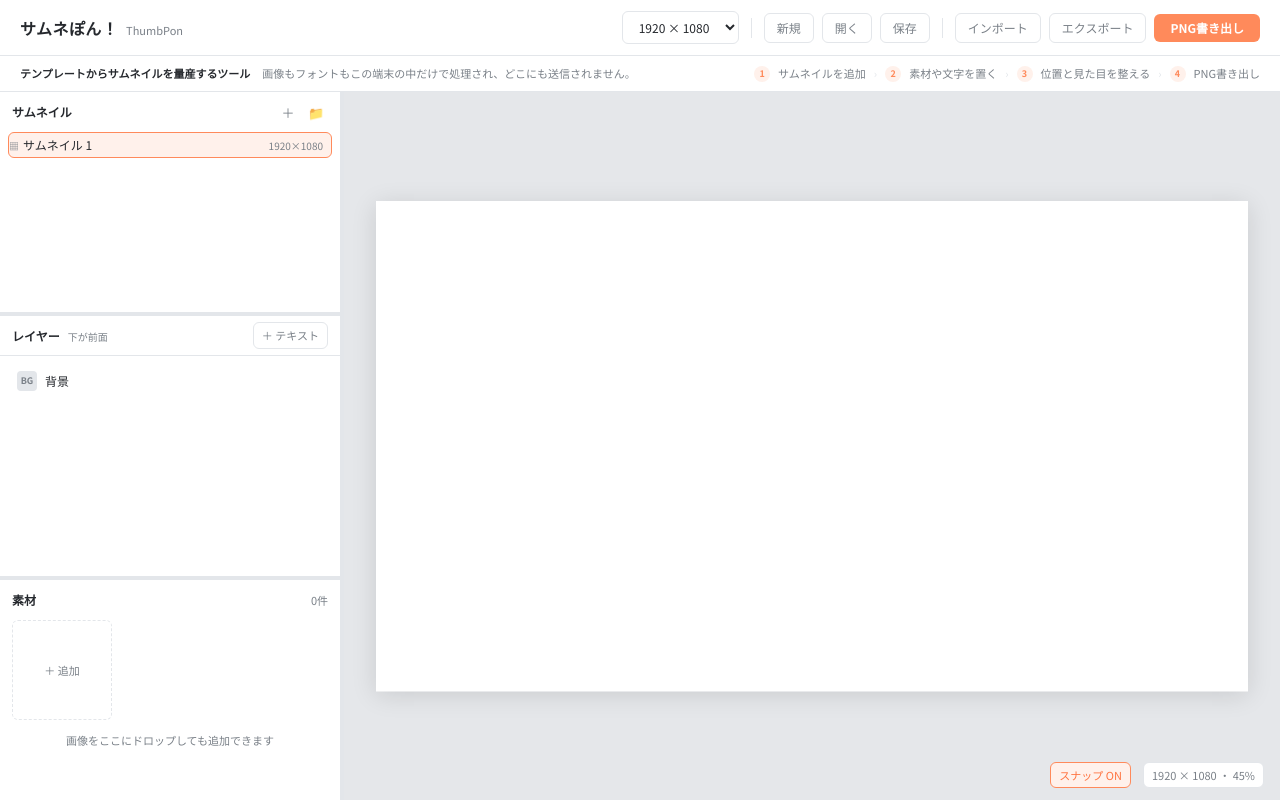
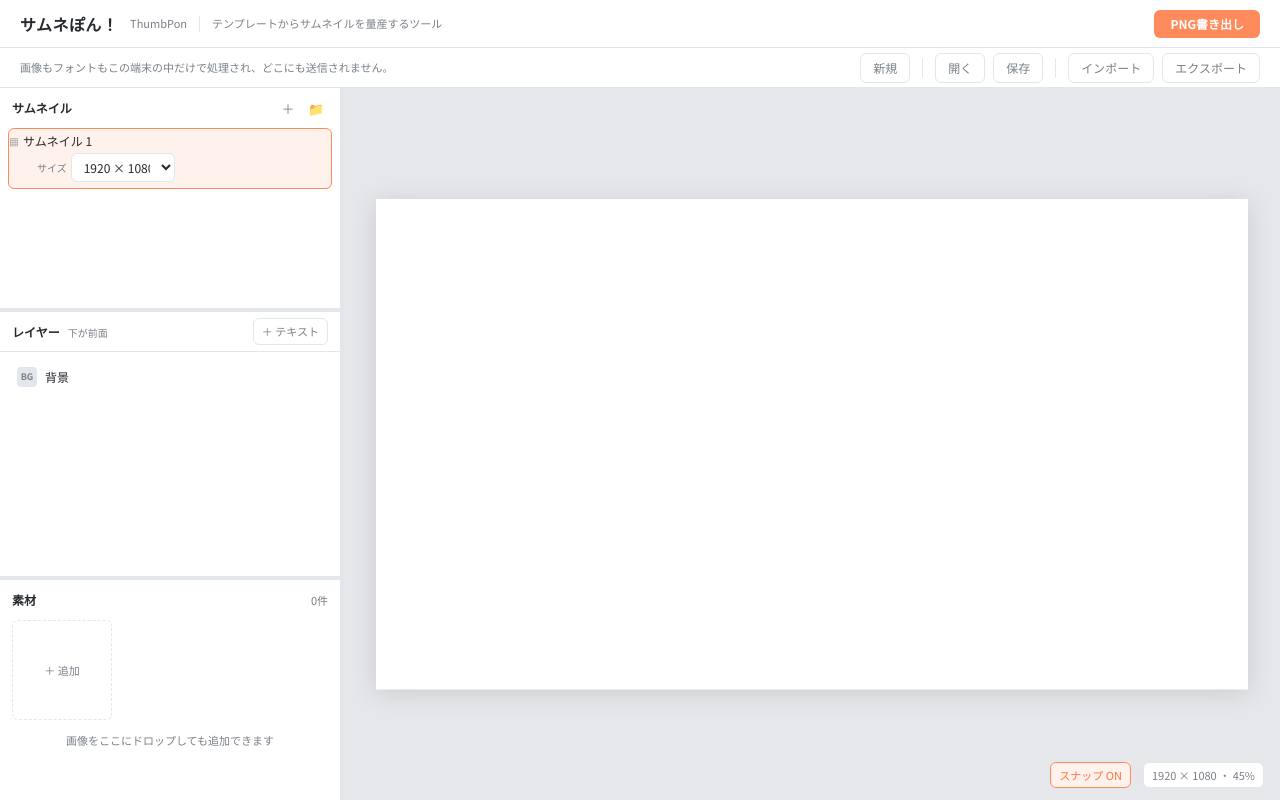
Before and after one commit to plasmo310/react-thumbpon, a React (Vite) app: page / in a window 1280 px wide. Built offline with nearby package versions, Linux system fonts and the light colour scheme.

Commit message:
modify buttons

```diff
--- a/src/App.tsx
+++ b/src/App.tsx
@@ -2,7 +2,6 @@ import { useEffect, useRef, useState } from 'react'
 import AssetPanel from './components/asset/AssetPanel'
 import CanvasStage from './components/canvas/CanvasStage'
 import Header from './components/header/Header'
-import { UsageBar } from './components/header/UsageBar'
 import { WorkspaceNotice } from './components/header/WorkspaceNotice'
 import LayerPanel from './components/layer/LayerPanel'
 import ThumbnailPanel from './components/thumbnail/ThumbnailPanel'
@@ -45,7 +44,6 @@ export default function App() {
   return (
     <div className="flex h-full flex-col overflow-hidden">
       <Header />
-      <UsageBar />
       <WorkspaceNotice />
       <div className="flex min-h-0 flex-1">
         <aside
--- a/src/components/header/CanvasSizeSelect.tsx
+++ /dev/null
@@ -1,68 +0,0 @@
-import { useState } from 'react'
-import { useCurrentThumbnail, useEditorStore } from '../../store'
-import { CANVAS_PRESETS, CUSTOM_PRESET_ID } from '../../types'
-import { NumberInput } from '../ui'
-import { toolbarSelect } from './styles'
-
-/**
- * キャンバスサイズの切り替え。
- * プリセットと一致していてもカスタム入力を開いたままにできるよう、選択状態を自前で持つ。
- */
-export function CanvasSizeSelect() {
-  const { canvas } = useCurrentThumbnail()
-  const setCanvasSize = useEditorStore((s) => s.setCanvasSize)
-  const [customMode, setCustomMode] = useState(false)
-
-  const matched = CANVAS_PRESETS.find(
-    (p) => p.width === canvas.width && p.height === canvas.height,
-  )
-  const presetValue = matched && !customMode ? matched.id : CUSTOM_PRESET_ID
-  const showCustom = presetValue === CUSTOM_PRESET_ID
-
-  return (
-    <>
-      <select
-        className={`${toolbarSelect} px-3`}
-        value={presetValue}
-        onChange={(e) => {
-          if (e.target.value === CUSTOM_PRESET_ID) {
-            setCustomMode(true)
-            return
-          }
-          const preset = CANVAS_PRESETS.find((p) => p.id === e.target.value)
-          if (preset) {
-            setCustomMode(false)
-            setCanvasSize({ width: preset.width, height: preset.height })
-          }
-        }}
-      >
-        {CANVAS_PRESETS.map((preset) => (
-          <option key={preset.id} value={preset.id}>
-            {preset.label}
-          </option>
-        ))}
-        <option value={CUSTOM_PRESET_ID}>カスタム</option>
-      </select>
-
-      {showCustom && (
-        <div className="flex items-center gap-1 text-xs text-ink-sub">
-          <div className="w-20">
-            <NumberInput
-              value={canvas.width}
-              min={1}
-              onChange={(width) => setCanvasSize({ width, height: canvas.height })}
-            />
-          </div>
-          ×
-          <div className="w-20">
-            <NumberInput
-              value={canvas.height}
-              min={1}
-              onChange={(height) => setCanvasSize({ width: canvas.width, height })}
-            />
-          </div>
-        </div>
-      )}
-    </>
-  )
-}
--- a/src/components/header/Header.tsx
+++ b/src/components/header/Header.tsx
@@ -1,26 +1,42 @@
-import { CanvasSizeSelect } from './CanvasSizeSelect'
 import { ExportButton } from './ExportButton'
 import { NewProjectButton } from './NewProjectButton'
 import { ProjectFileButtons } from './ProjectFileButtons'
 import { WorkspaceButtons } from './WorkspaceButtons'
+import { WorkspaceStatus } from './WorkspaceStatus'
 
-/** 画面上部のツールバー。中身の状態は各ボタン側に閉じているので、ここは並べるだけ */
+/**
+ * 画面上部のツールバー。中身の状態は各ボタン側に閉じているので、ここは並べるだけ。
+ * 操作を1列に並べると右上に固まって読み取れないので、
+ * 1段目＝何のツールで今どこに保存しているか、2段目＝ファイル操作、と役割で段を分ける。
+ */
 export default function Header() {
   return (
-    <header className="flex h-14 shrink-0 items-center justify-between border-b border-line bg-panel px-5">
-      <div className="flex items-baseline gap-2">
-        <h1 className="text-base font-bold tracking-wide">サムネぽん！</h1>
-        <span className="text-[11px] text-ink-sub">ThumbPon</span>
+    <header className="shrink-0">
+      <div className="flex h-12 items-center gap-3 border-b border-line bg-panel px-5">
+        <h1 className="shrink-0 text-base font-bold tracking-wide">サムネぽん！</h1>
+        <span className="shrink-0 text-[11px] text-ink-sub">ThumbPon</span>
+        <div className="h-4 w-px shrink-0 bg-line" />
+        <span className="min-w-0 truncate text-[11px] text-ink-sub">
+          テンプレートからサムネイルを量産するツール
+        </span>
+
+        <div className="ml-auto flex shrink-0 items-center gap-3">
+          <WorkspaceStatus />
+          <ExportButton />
+        </div>
       </div>
 
-      <div className="flex items-center gap-2">
-        <CanvasSizeSelect />
-        <div className="mx-1 h-5 w-px bg-line" />
-        <NewProjectButton />
-        <WorkspaceButtons />
-        <div className="mx-1 h-5 w-px bg-line" />
-        <ProjectFileButtons />
-        <ExportButton />
+      <div className="flex h-10 items-center gap-2 border-b border-line bg-panel px-5">
+        <span className="min-w-0 truncate text-[11px] text-ink-sub">
+          画像もフォントもこの端末の中だけで処理され、どこにも送信されません。
+        </span>
+
+        <div className="ml-auto flex shrink-0 items-center gap-2 pl-4">
+          <NewProjectButton />
+          <WorkspaceButtons />
+          <div className="mx-1 h-5 w-px bg-line" />
+          <ProjectFileButtons />
+        </div>
       </div>
     </header>
   )
--- a/src/components/header/UsageBar.tsx
+++ /dev/null
@@ -1,36 +0,0 @@
-/** 左から順に踏む手順。番号は表示時に振るので、ここには文言だけを置く */
-const STEPS = [
-  'サムネイルを追加',
-  '素材や文字を置く',
-  '位置と見た目を整える',
-  'PNG書き出し',
-]
-
-/**
- * ヘッダー下に常に出す案内帯。
- * 初めて開いた人が、何のツールでどう進めればよいかを画面を離れずに掴めるようにする。
- */
-export function UsageBar() {
-  return (
-    <div className="flex h-9 shrink-0 items-center gap-3 border-b border-line bg-panel px-5 text-[11px] text-ink-sub">
-      <span className="shrink-0 font-bold text-ink">
-        テンプレートからサムネイルを量産するツール
-      </span>
-      <span className="min-w-0 truncate">
-        画像もフォントもこの端末の中だけで処理され、どこにも送信されません。
-      </span>
-
-      <ol className="ml-auto flex shrink-0 items-center gap-2">
-        {STEPS.map((step, index) => (
-          <li key={step} className="flex items-center gap-2">
-            {index > 0 && <span aria-hidden className="text-line">›</span>}
-            <span className="flex h-4 w-4 items-center justify-center rounded-full bg-accent-soft text-[9px] font-bold text-accent">
-              {index + 1}
-            </span>
-            {step}
-          </li>
-        ))}
-      </ol>
-    </div>
-  )
-}
--- /dev/null
+++ b/src/components/header/WorkspaceStatus.tsx
@@ -0,0 +1,28 @@
+import { canUseFileSystemAccess } from '../../lib/storage/fsAccess'
+import { useEditorStore } from '../../store'
+
+/**
+ * 今どのフォルダを正本として作業しているかの表示。
+ * 操作ではなく状態なので、ファイル操作の段ではなくヘッダー1段目に置く。
+ */
+export function WorkspaceStatus() {
+  const status = useEditorStore((s) => s.workspaceStatus)
+  const folderName = useEditorStore((s) => s.workspaceFolderName)
+  const dirty = useEditorStore((s) => s.workspaceDirty)
+
+  if (!canUseFileSystemAccess() || status !== 'connected' || !folderName) return null
+
+  return (
+    <span
+      className="max-w-[200px] truncate text-[11px] text-ink-sub"
+      title={
+        dirty
+          ? `ワークスペース: ${folderName}（未保存の変更があります）`
+          : `ワークスペース: ${folderName}`
+      }
+    >
+      {dirty ? '● ' : ''}
+      {folderName}
+    </span>
+  )
+}
--- a/src/components/header/styles.ts
+++ b/src/components/header/styles.ts
@@ -1,11 +1,3 @@
 /** ヘッダーに並ぶ枠線ボタンの共通クラス */
 export const toolbarButton =
   'rounded-md border border-line px-3 py-1.5 text-xs text-ink-sub transition hover:border-accent hover:text-accent'
-
-/**
- * ヘッダーに並ぶ select の共通クラス。
- * 左右の余白だけは使う場所で違うので、あえて含めず利用側で足す
- * （Tailwind は同種のユーティリティを重ねると後勝ちになり、意図した方が効かなくなるため）。
- */
-export const toolbarSelect =
-  'cursor-pointer rounded-md border border-line bg-white py-1.5 text-xs outline-none focus:border-accent'
--- a/src/components/thumbnail/ThumbnailRow.tsx
+++ b/src/components/thumbnail/ThumbnailRow.tsx
@@ -3,9 +3,12 @@ import { DND_TYPE } from '../../lib/dom/dnd'
 import { useEditorStore } from '../../store'
 import type { Thumbnail } from '../../types'
 import { IconButton } from '../ui'
+import { ThumbnailSizeRow } from './ThumbnailSizeRow'
 
 /**
- * サムネイル一覧の1行。ダブルクリックで名前を編集できる。
+ * サムネイル一覧の1行。ダブルクリックで名前を編集でき、選択中はキャンバスサイズの行が開く。
+ * ドラッグと選択は名前の行にだけ付ける。サイズ入力を触ったときに
+ * 行ごと動いたり選択が変わったりしないようにするため。
  *
  * @param props.thumbnail 表示するサムネイル
  * @param props.depth     入れ子の深さ。フォルダ内なら 1。左の余白に使う
@@ -24,6 +27,11 @@ export function ThumbnailRow({ thumbnail, depth }: { thumbnail: Thumbnail; depth
 
   return (
     <li
+      className={`flex flex-col rounded-md border transition ${
+        active ? 'border-accent bg-accent-soft' : 'border-transparent hover:bg-app'
+      }`}
+    >
+      <div
         draggable={!editing}
         onDragStart={(event) => {
           event.dataTransfer.setData(DND_TYPE.thumbnail, thumbnail.id)
@@ -32,9 +40,7 @@ export function ThumbnailRow({ thumbnail, depth }: { thumbnail: Thumbnail; depth
         onClick={() => selectThumbnail(thumbnail.id)}
         onDoubleClick={() => setEditing(true)}
         style={{ paddingLeft: depth * 12 }}
-      className={`group flex cursor-pointer items-center gap-1 rounded-md border px-2 py-1 transition ${
-        active ? 'border-accent bg-accent-soft' : 'border-transparent hover:bg-app'
-      }`}
+        className="group flex cursor-pointer items-center gap-1 px-2 py-1"
       >
         <span className="shrink-0 text-[10px] text-ink-sub">▦</span>
         {editing ? (
@@ -57,9 +63,12 @@ export function ThumbnailRow({ thumbnail, depth }: { thumbnail: Thumbnail; depth
             {thumbnail.name}
           </span>
         )}
+        {/* 選択中は下のサイズ行が同じ内容を持つので、ここには出さない */}
+        {!active && (
           <span className="shrink-0 text-[10px] text-ink-sub">
             {thumbnail.canvas.width}×{thumbnail.canvas.height}
           </span>
+        )}
         <div className="hidden shrink-0 items-center group-hover:flex">
           <IconButton title="複製" onClick={() => duplicateThumbnail(thumbnail.id)}>
             ⧉
@@ -73,6 +82,13 @@ export function ThumbnailRow({ thumbnail, depth }: { thumbnail: Thumbnail; depth
             </IconButton>
           )}
         </div>
+      </div>
+
+      {active && (
+        <div style={{ paddingLeft: depth * 12 }}>
+          <ThumbnailSizeRow />
+        </div>
+      )}
     </li>
   )
 }
--- /dev/null
+++ b/src/components/thumbnail/ThumbnailSizeRow.tsx
@@ -0,0 +1,70 @@
+import { useState } from 'react'
+import { useCurrentThumbnail, useEditorStore } from '../../store'
+import { CANVAS_PRESETS, CUSTOM_PRESET_ID } from '../../types'
+import { NumberInput, Select } from '../ui'
+
+/**
+ * 選択中のサムネイルのキャンバスサイズを変える行。
+ * サイズはサムネイルごとの属性なので、ヘッダーではなくサムネイル一覧の中に置く。
+ * プリセットと一致していてもカスタム入力を開いたままにできるよう、選択状態を自前で持つ。
+ */
+export function ThumbnailSizeRow() {
+  const { canvas } = useCurrentThumbnail()
+  const setCanvasSize = useEditorStore((s) => s.setCanvasSize)
+  const [customMode, setCustomMode] = useState(false)
+
+  const matched = CANVAS_PRESETS.find(
+    (p) => p.width === canvas.width && p.height === canvas.height,
+  )
+  const presetValue = matched && !customMode ? matched.id : CUSTOM_PRESET_ID
+  const showCustom = presetValue === CUSTOM_PRESET_ID
+
+  const options = [
+    ...CANVAS_PRESETS.map((preset) => ({ label: preset.label, value: preset.id })),
+    { label: 'カスタム', value: CUSTOM_PRESET_ID },
+  ]
+
+  return (
+    // サイドバーは 240px まで縮むので、入りきらないときは折り返す
+    <div className="flex flex-wrap items-center gap-1 px-2 pb-1.5 pl-7">
+      <span className="shrink-0 text-[10px] text-ink-sub">サイズ</span>
+      <div className="w-[104px]">
+        <Select
+          value={presetValue}
+          options={options}
+          onChange={(value) => {
+            if (value === CUSTOM_PRESET_ID) {
+              setCustomMode(true)
+              return
+            }
+            const preset = CANVAS_PRESETS.find((p) => p.id === value)
+            if (preset) {
+              setCustomMode(false)
+              setCanvasSize({ width: preset.width, height: preset.height })
+            }
+          }}
+        />
+      </div>
+
+      {showCustom && (
+        <div className="flex items-center gap-1 text-[10px] text-ink-sub">
+          <div className="w-16">
+            <NumberInput
+              value={canvas.width}
+              min={1}
+              onChange={(width) => setCanvasSize({ width, height: canvas.height })}
+            />
+          </div>
+          ×
+          <div className="w-16">
+            <NumberInput
+              value={canvas.height}
+              min={1}
+              onChange={(height) => setCanvasSize({ width: canvas.width, height })}
+            />
+          </div>
+        </div>
+      )}
+    </div>
+  )
+}
```
Also changed, not shown: src/components/header/WorkspaceButtons.tsx (+2 -13 lines), 1 other file (tests, documents, lock files or other folders). Lines whose indentation alone changed are shown as unchanged.
